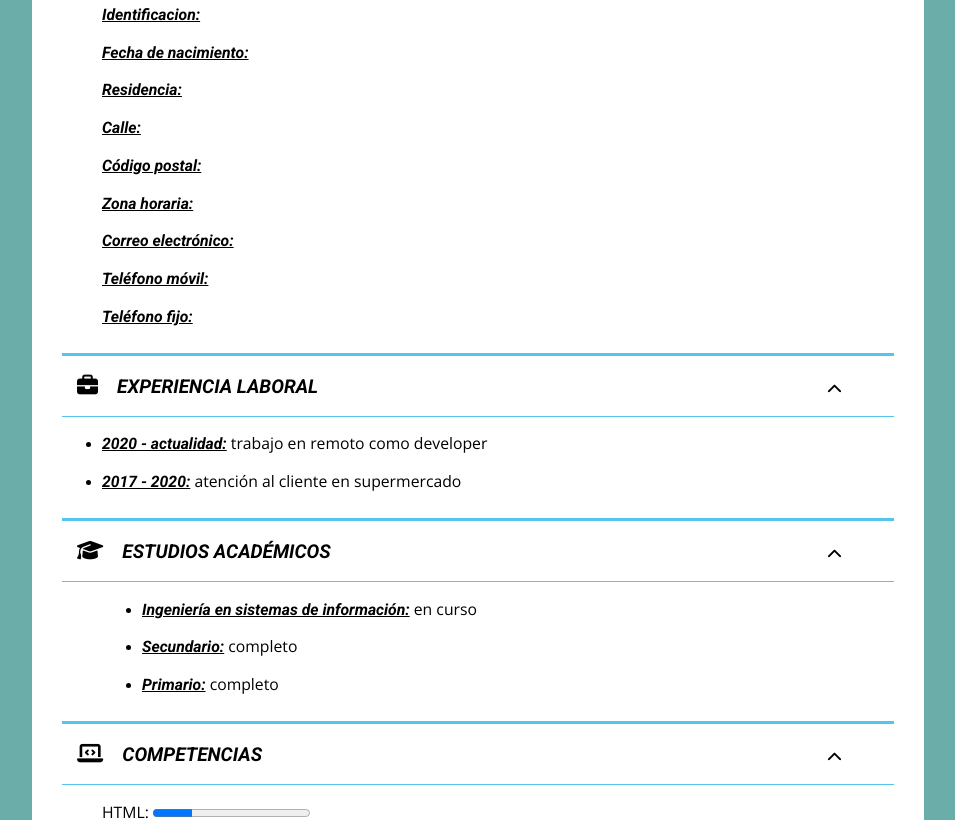
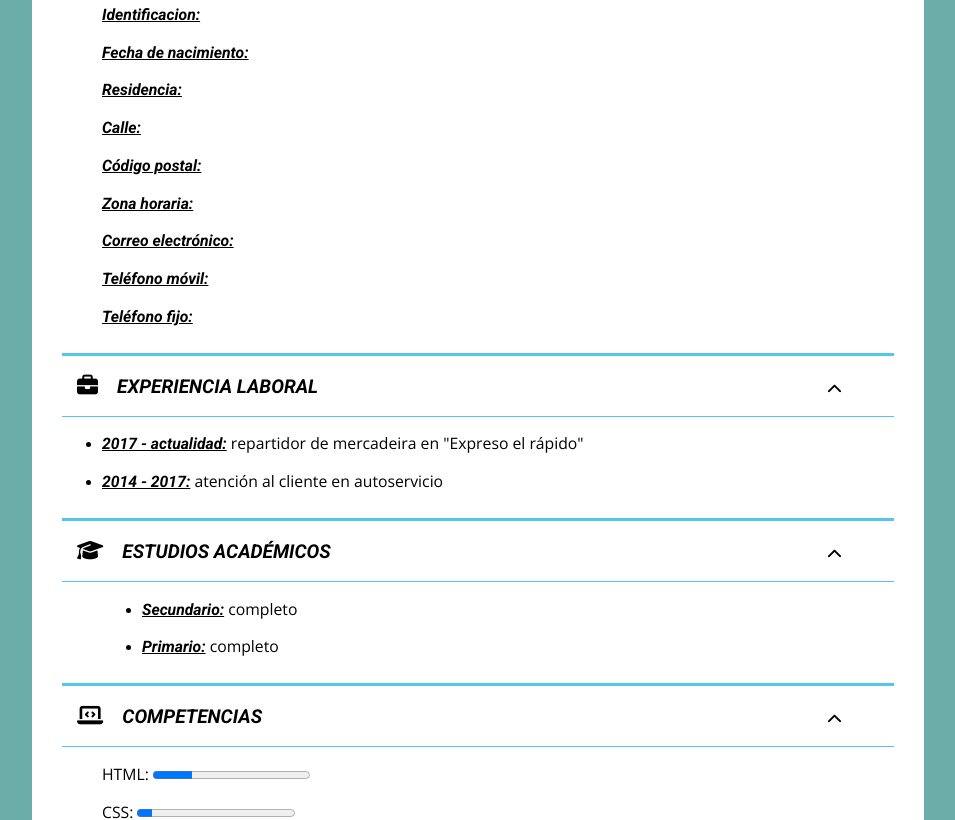
Before and after one commit to CarlosBranca/Proyecto-final-CarlosBranca, a plain HTML site: page index.html in a window 1280 px wide. Shown: the part 466-1286 px from the top of the page, without its empty margins (162-1117 px from the left). Drawn offline with nearby package versions, Linux system fonts and the light colour scheme; no server answers.

Commit message:
Update index.html

```diff
--- a/index.html
+++ b/index.html
@@ -108,10 +108,10 @@
                 <article>
                     <ul class="datos">
                         <li>
-                            <p><span class="resaltar">2020 - actualidad:</span> trabajo en remoto como developer</p>
+                            <p><span class="resaltar">2017 - actualidad:</span> repartidor de mercadeira en "Expreso el rápido"</p>
                         </li>
                         <li>
-                            <p><span class="resaltar">2017 - 2020:</span> atención al cliente en supermercado</p>
+                            <p><span class="resaltar">2014 - 2017:</span> atención al cliente en autoservicio</p>
                         </li>
                     </ul>
                 </article>
@@ -130,9 +130,7 @@
                 </article>
                 <article class="datos">
                     <ul>
-                        <li>
-                            <p><span class="resaltar">Ingeniería en sistemas de información:</span> en curso</p>
-                        </li>
+
                         <li>
                             <p><span class="resaltar">Secundario:</span> completo</p>
                         </li>
```
